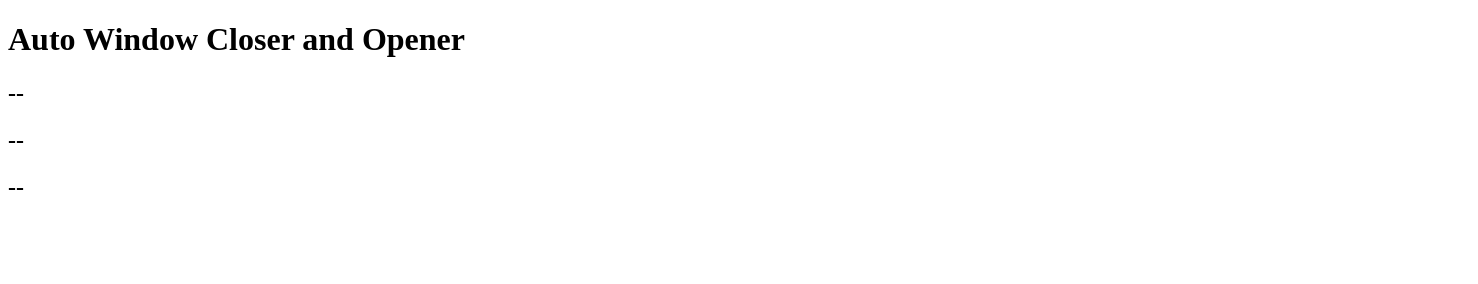
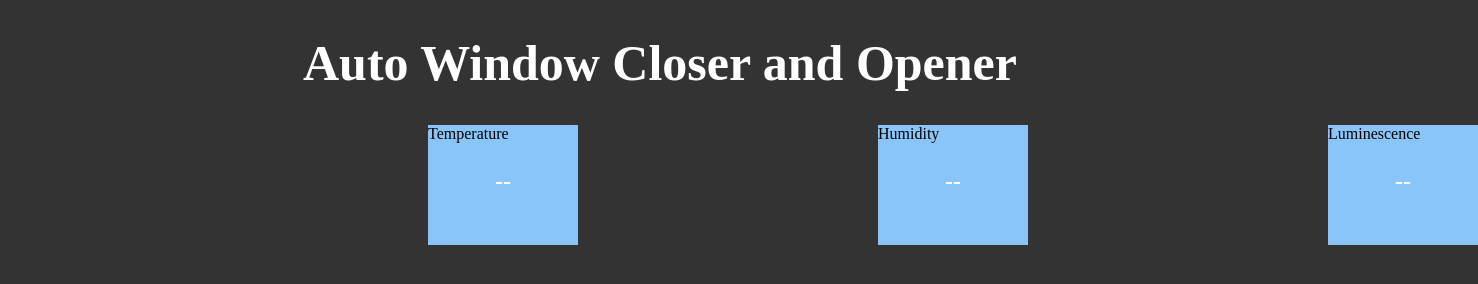
Before and after one commit to Squiglys/ThinkSpeakData, a website: page public/index.html in a window 1280 px wide. Shown: the whole page, 1478 px wide, since content can reach past the window. Drawn offline with Linux system fonts and the light colour scheme; no server answers.

Commit message:
changes to the index html

```diff
--- a/public/index.html
+++ b/public/index.html
@@ -7,10 +7,55 @@
     <script src="script.js"></script>
     <title>Document</title>
   </head>
+  <style>
+    body {
+      background-color:#333333;
+    }
+
+    h1 {
+      color: white;
+      margin-left: 40px;
+      font-size: 50px;
+      text-align: center;
+
+      }
+    h2 {
+      margin-top: 25px;
+      color: white;
+      text-align: center;
+    }
+    .container{
+        display: grid;
+        grid-template-columns: 150px 150px 150px;
+        grid-template-rows: 120px;
+        grid-column-gap: 300px;
+        margin-left: 420px;
+        }
+
+    .box{
+		background: #89C5F9;
+
+    }
+
+    </style>
+    </head>
     <body>
         <h1>Auto Window Closer and Opener</h1>
+         <div class="container">
+        <div class="box">
+        <th>Temperature</th>
         <h2 id="Temperature">--</h2>
+        </div>
+
+        <div class="box">
+        <th>Humidity</th>
         <h2 id="Humidity">--</h2>
+        </div>
+
+        <div class="box">
+        <th>Luminescence</th>
         <h2 id="Luminescence">--</h2>
+        </div>
+        </div>
     </body>
     </html>
```
Lines whose indentation alone changed are shown as unchanged.
